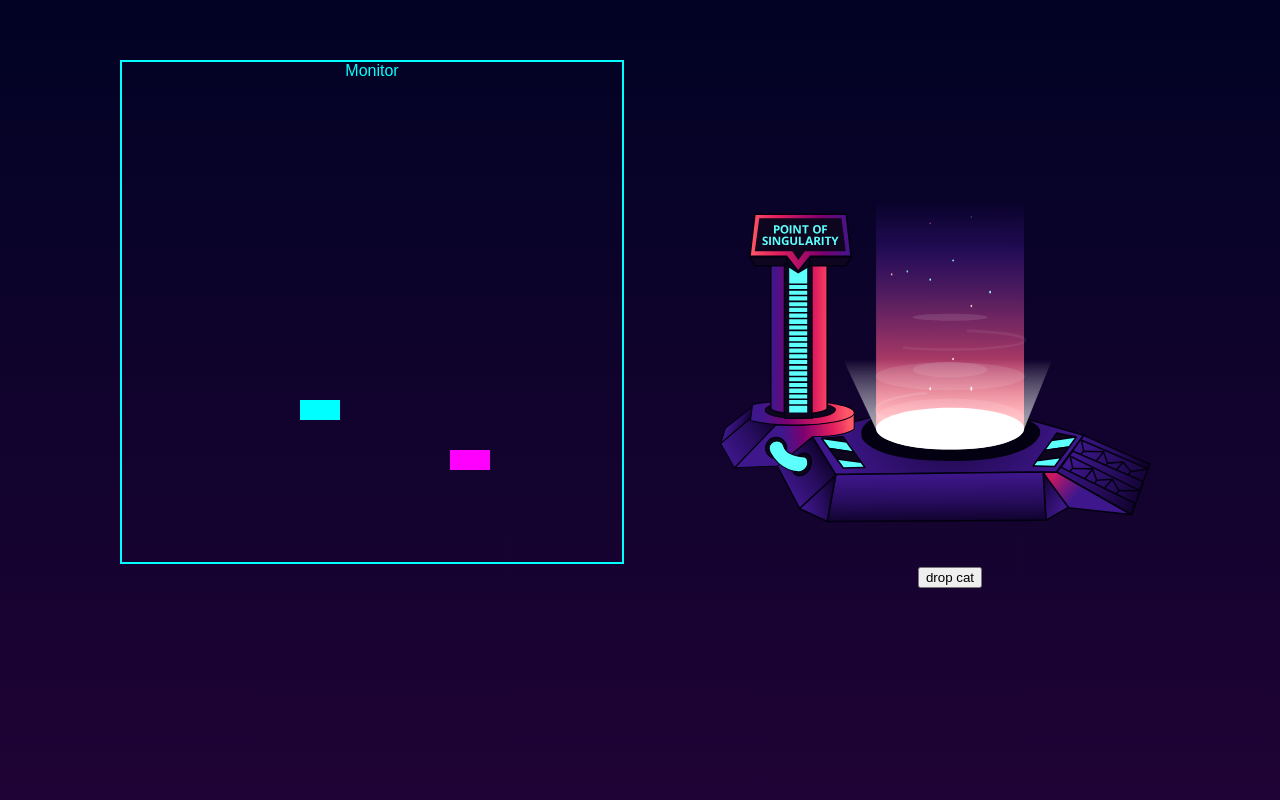
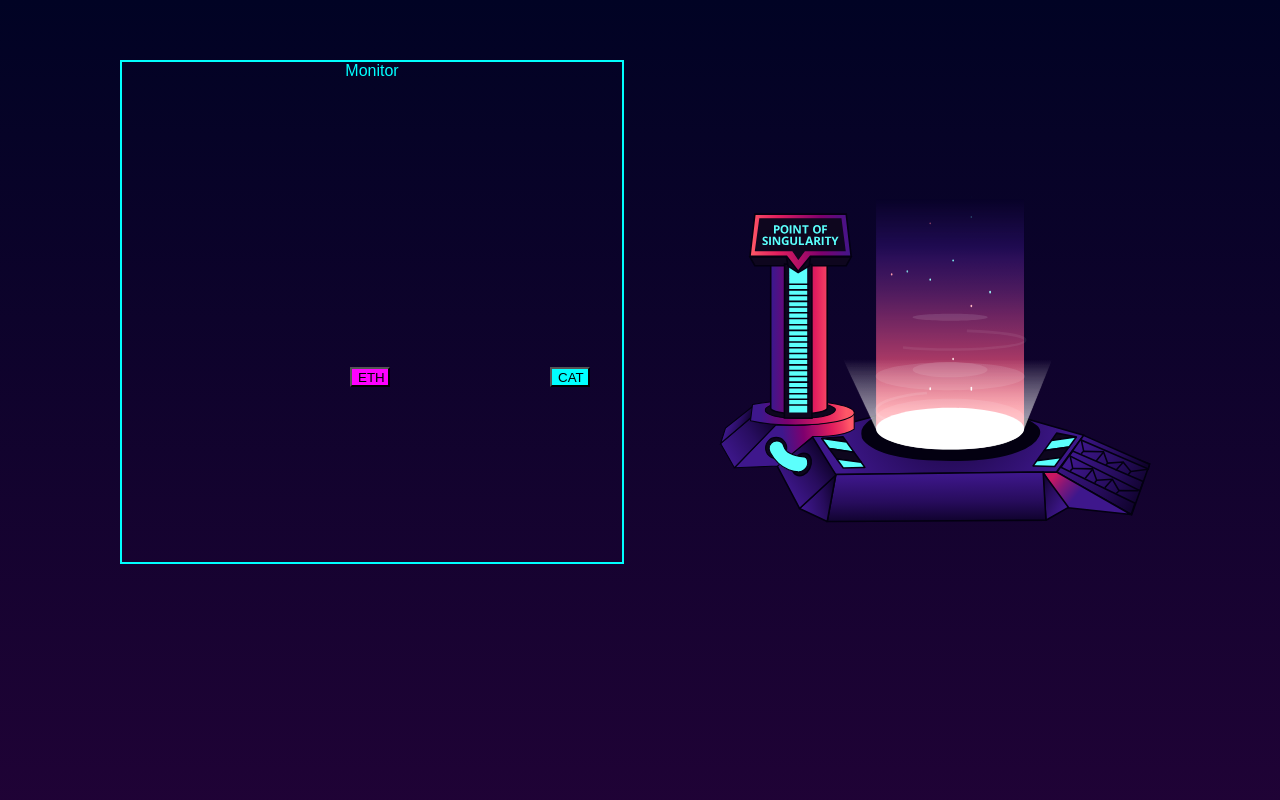
Before and after one commit to finalitylabs/eth-beta-access-site, a React (Create React App) app: page / in a window 1280 px wide. Shown: the top 800 px of the page. Built offline with nearby package versions, Linux system fonts and the light colour scheme.

Commit message:
Buttons work

```diff
--- a/src/App.css
+++ b/src/App.css
@@ -32,6 +32,8 @@ html::-webkit-scrollbar-thumb{
   display: flex;
   flex-direction: column;
   text-align: center;
+
+  z-index: 0;
 
 }
 
@@ -70,6 +72,7 @@ html::-webkit-scrollbar-thumb{
   position: relative;
   width: 100vw;
   height: 100vh;
+  z-index: 1;
 }
 
 
@@ -77,19 +80,21 @@ html::-webkit-scrollbar-thumb{
   position: absolute;
   width: 1px;
   margin-left: 450px;
+
 }
 
 #catdrop {
   position: absolute;
   width: 1000px;
   margin-left: 450px;
+  z-index: 5;
 }
 
 #ethdrop {
   position: absolute;
   width: 1000px;
   margin-left: 450px;
-
+  z-index: 4;
 }
 
 .monitor {
@@ -125,8 +130,8 @@ html::-webkit-scrollbar-thumb{
   background: cyan;
   width: 40px;
   height: 20px;
-  margin-left: 300px;
-  margin-top: 400px;
+  margin-top: -200px;
+  margin-left: -400px;
   cursor: pointer;
 }
 
@@ -135,7 +140,7 @@ html::-webkit-scrollbar-thumb{
   background: magenta;
   width: 40px;
   height: 20px;
-  margin-left: 450px;
-  margin-top: 450px;
+  margin-top: -200px;
+  margin-left: -600px;
   cursor: pointer;
 }
--- a/src/App.js
+++ b/src/App.js
@@ -15,9 +15,6 @@ class App extends Component {
       <div className="App">
         <div className="main">
             <div className="monitor">Monitor</div>
-
-            <div className="cat-btn"/>
-            <div className="eth-btn"/>
 
             <Portal />
             <CatDrop />
--- a/src/components/animations/CatDrop.js
+++ b/src/components/animations/CatDrop.js
@@ -39,7 +39,7 @@ class CatDrop extends Component {
           Animated={Animated}
 
         />
-        <button onClick={clickHandler}>drop cat</button>
+        <button onClick={clickHandler} className="cat-btn">CAT</button>
       </div>
     );
   }
--- a/src/components/animations/EthDrop.js
+++ b/src/components/animations/EthDrop.js
@@ -8,6 +8,7 @@ class EthDrop extends Component {
     this.state = {
       isStopped: true,
       isPaused: false,
+      Animated: 0,
     };
   }
 
@@ -17,16 +18,28 @@ class EthDrop extends Component {
       autoplay: false,
       animationData: animationData
     };
-    const { isStopped, isPaused } = this.state;
+    const { isStopped, isPaused, Animated } = this.state;
+
+    const clickHandler = event => {
+      event.preventDefault();
+      if (!isStopped) {
+        this.setState({ isStopped: true });
+      }
+      this.setState({ isStopped: false });
+      console.log("clicked");
+      this.setState({ Animated: 0 })
+    };
+
     return (
       <div id="ethdrop">
         <Lottie
           options={defaultOptions}
           isStopped={isStopped}
           isPaused={isPaused}
+          Animated={Animated}
 
         />
-
+        <button onClick={clickHandler} className="eth-btn">ETH</button>
       </div>
     );
   }
```
